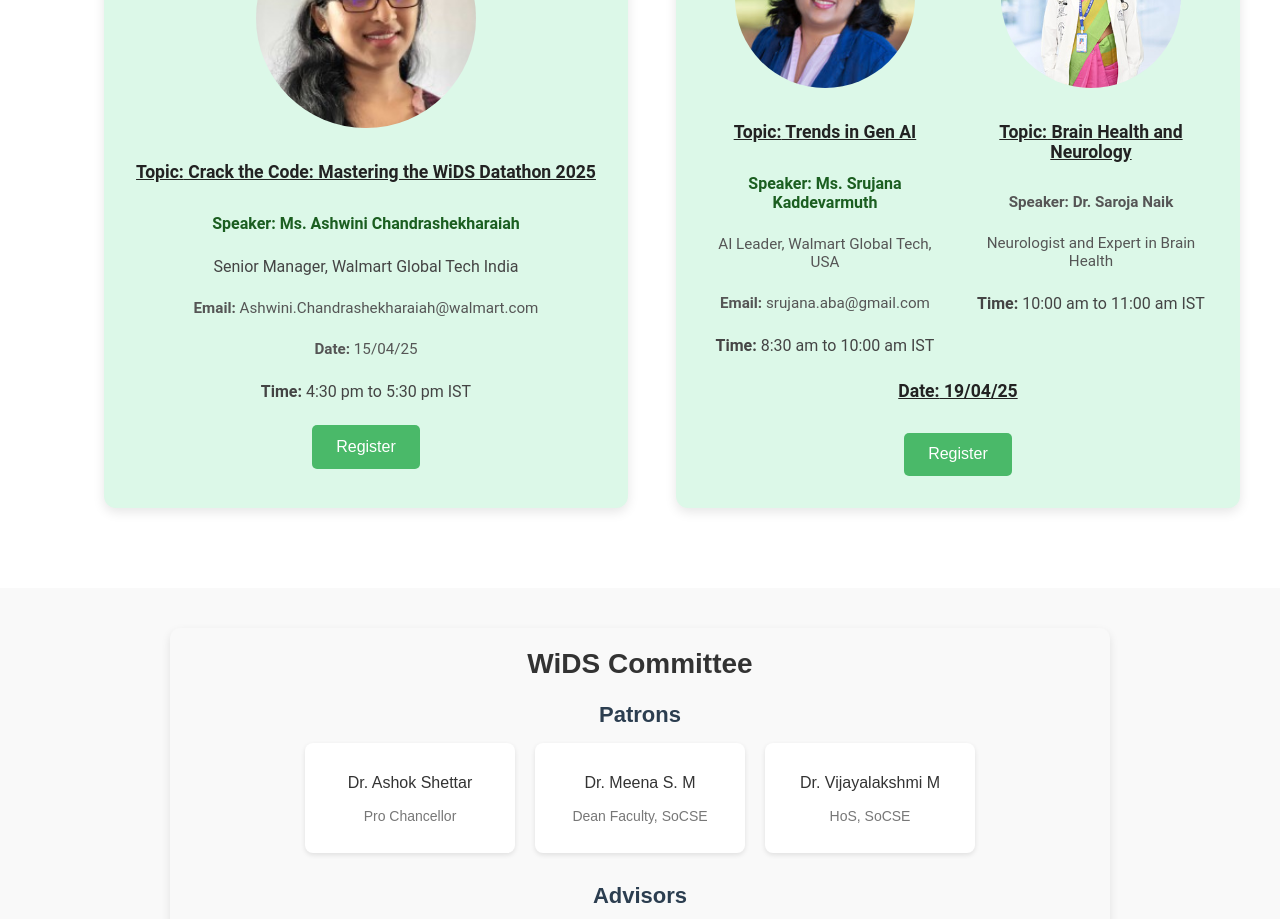
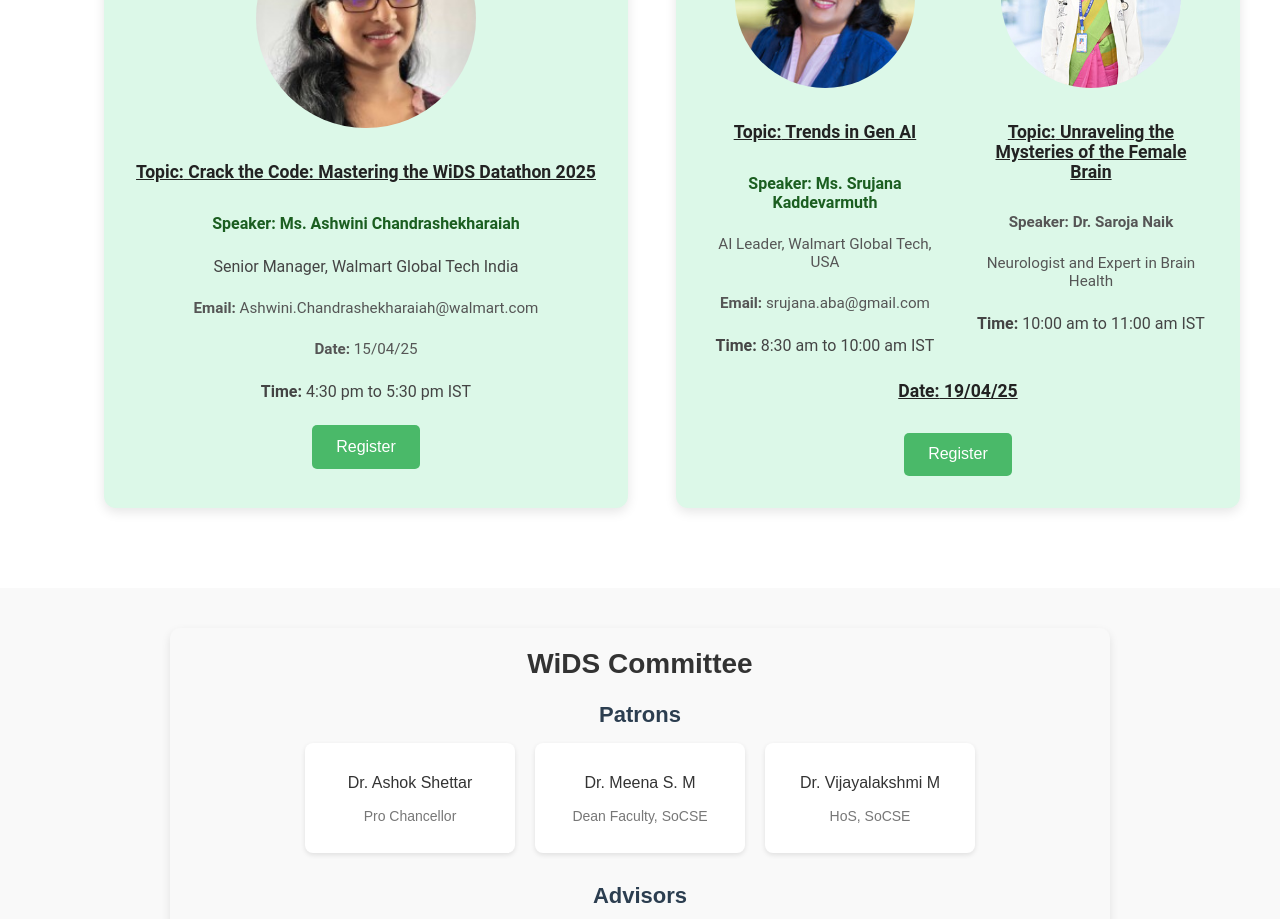
Before and after one commit to savalagikadappa/wids-2025, a React (Vite) app: page / in a window 1280 px wide. Shown: the part 1580-2499 px from the top of the page. Built offline with nearby package versions, Linux system fonts and the light colour scheme.

Commit message:
updated changes

```diff
--- a/src/components/Speakers.jsx
+++ b/src/components/Speakers.jsx
@@ -35,7 +35,7 @@ function Speakers() {
             {/* Speaker 2 */}
             <div className="speaker-box">
               <img src="/saroja-speaker.png" alt="Dr. Saroja Naik" />
-              <p><strong>Topic:</strong> Brain Health and Neurology</p>
+              <p><strong>Topic:</strong> Unraveling the Mysteries of the Female Brain</p>
               <p className="saroja"><strong>Speaker:</strong> Dr. Saroja Naik</p>
               <p>Neurologist and Expert in Brain Health</p>
               <p><strong>Time:</strong> 10:00 am to 11:00 am IST</p>
```
